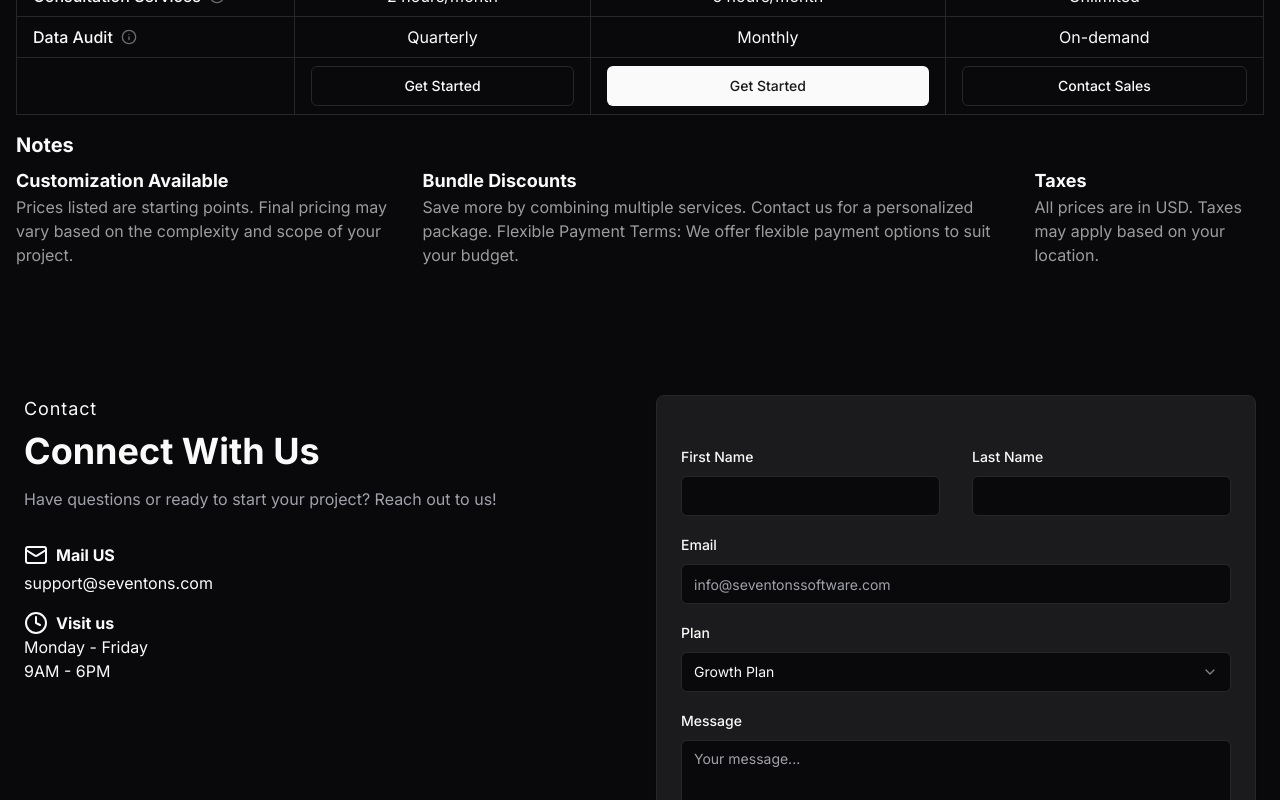
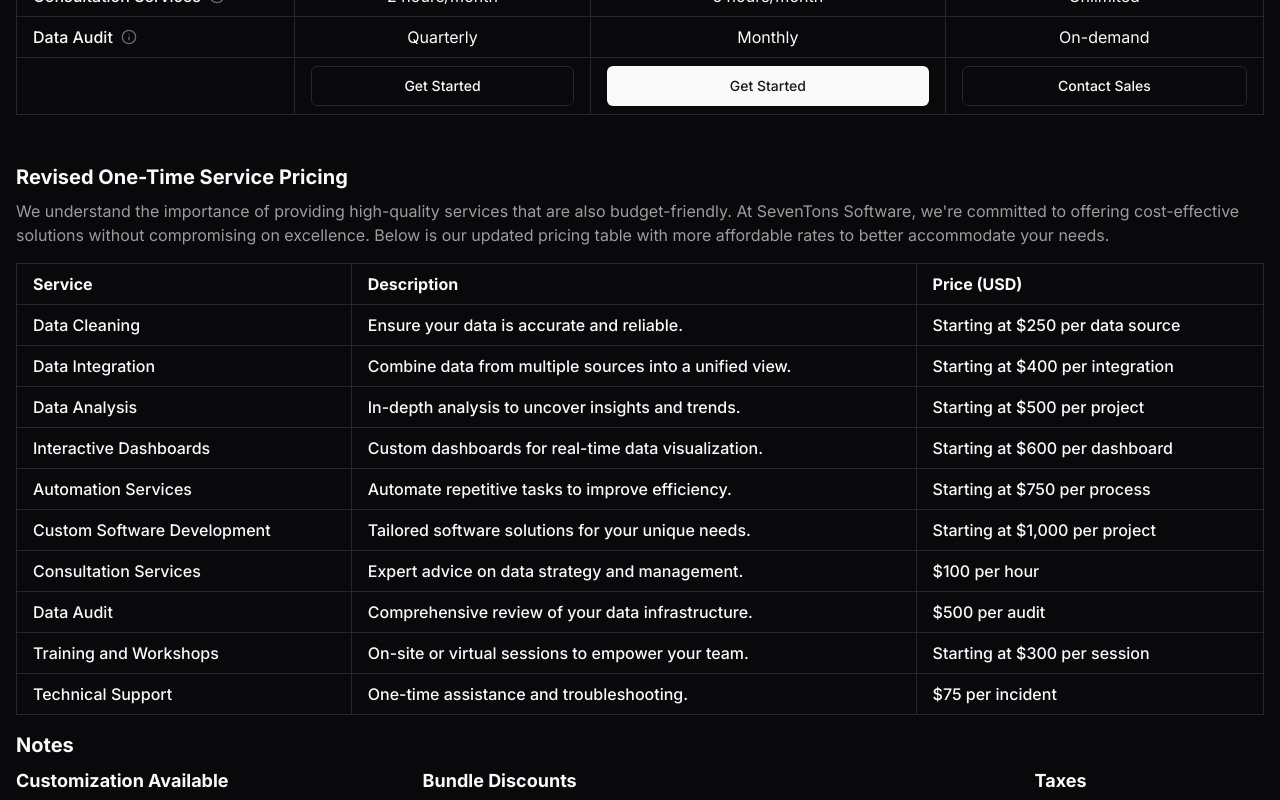
Before and after one commit to MarkivV/janeloch, a Next.js app: page / in a window 1280 px wide. Shown: the part 4500-5300 px from the top of the page. Built offline with nearby package versions, Linux system fonts and the light colour scheme.

Commit message:
add table

```diff
--- a/components/layout/sections/contact.tsx
+++ b/components/layout/sections/contact.tsx
@@ -25,7 +25,7 @@
 import { Textarea } from "@/components/ui/textarea";
 import { useToast } from "@/hooks/use-toast";
 import { zodResolver } from "@hookform/resolvers/zod";
-import { Clock, Mail } from "lucide-react";
+import { Mail } from "lucide-react";
 import { useForm } from "react-hook-form";
 import { z } from "zod";
 
@@ -46,7 +46,7 @@
       firstName: "",
       lastName: "",
       email: "",
-      plan: "Growth Plan",
+      plan: "Professional Plan",
       message: "",
     },
   });
@@ -116,18 +116,6 @@
 
               <div>support@seventons.com</div>
             </div>
-
-            <div>
-              <div className="flex gap-2">
-                <Clock />
-                <div className="font-bold">Visit us</div>
-              </div>
-
-              <div>
-                <div>Monday - Friday</div>
-                <div>9AM - 6PM</div>
-              </div>
-            </div>
           </div>
         </div>
 
@@ -178,7 +166,7 @@
                         <FormControl>
                           <Input
                             type="email"
-                            placeholder="info@seventonssoftware.com"
+                            placeholder="mail@example.com"
                             {...field}
                           />
                         </FormControl>
@@ -205,14 +193,14 @@
                             </SelectTrigger>
                           </FormControl>
                           <SelectContent>
-                            <SelectItem value="Starter Plan">
-                              Starter Plan
+                            <SelectItem value="Basic Plan">
+                              Basic Plan
                             </SelectItem>
-                            <SelectItem value="Growth Plan">
-                              Growth Plan
+                            <SelectItem value="Professional Plan">
+                              Professional Plan
                             </SelectItem>
-                            <SelectItem value="Premium Plan">
-                              Premium Plan
+                            <SelectItem value="Enterprise Plan">
+                              Enterprise Plan
                             </SelectItem>
                           </SelectContent>
                         </Select>
--- a/components/layout/sections/pricing.tsx
+++ b/components/layout/sections/pricing.tsx
@@ -30,13 +30,66 @@
   benefitList: string[];
 }
 
+const services = [
+  {
+    service: "Data Cleaning",
+    description: "Ensure your data is accurate and reliable.",
+    price: "Starting at $250 per data source",
+  },
+  {
+    service: "Data Integration",
+    description: "Combine data from multiple sources into a unified view.",
+    price: "Starting at $400 per integration",
+  },
+  {
+    service: "Data Analysis",
+    description: "In-depth analysis to uncover insights and trends.",
+    price: "Starting at $500 per project",
+  },
+  {
+    service: "Interactive Dashboards",
+    description: "Custom dashboards for real-time data visualization.",
+    price: "Starting at $600 per dashboard",
+  },
+  {
+    service: "Automation Services",
+    description: "Automate repetitive tasks to improve efficiency.",
+    price: "Starting at $750 per process",
+  },
+  {
+    service: "Custom Software Development",
+    description: "Tailored software solutions for your unique needs.",
+    price: "Starting at $1,000 per project",
+  },
+  {
+    service: "Consultation Services",
+    description: "Expert advice on data strategy and management.",
+    price: "$100 per hour",
+  },
+  {
+    service: "Data Audit",
+    description: "Comprehensive review of your data infrastructure.",
+    price: "$500 per audit",
+  },
+  {
+    service: "Training and Workshops",
+    description: "On-site or virtual sessions to empower your team.",
+    price: "Starting at $300 per session",
+  },
+  {
+    service: "Technical Support",
+    description: "One-time assistance and troubleshooting.",
+    price: "$75 per incident",
+  },
+];
+
 const plans: PlanProps[] = [
   {
-    title: "Starter Plan",
+    title: "Basic Plan",
     popular: 0,
     price: "$199",
     description: "",
-    buttonText: "Start Starter Plan",
+    buttonText: "Get started",
     benefitList: [
       "Data Cleaning (up to 2 sources)",
       "Basic Data Integration",
@@ -45,7 +98,7 @@
     ],
   },
   {
-    title: "Growth Plan",
+    title: "Professional Plan",
     popular: 1,
     price: "$350",
     description: "",
@@ -59,7 +112,7 @@
     ],
   },
   {
-    title: "Premium Plan",
+    title: "Enterprise Plan",
     popular: 0,
     price: "from $699",
     description: "",
@@ -262,7 +315,7 @@
         <h2 className="text-3xl font-bold text-center mb-8">
           Our Services Plans
         </h2>
-        <div className="overflow-x-auto">
+        <div className="overflow-x-auto mt-4">
           <table className="w-full border-collapse" role="table">
             <thead>
               <tr>
@@ -289,7 +342,7 @@
                         <TooltipTrigger asChild>
                           <div className="flex cursor-pointer items-center">
                             <p>{label}</p>
-                            <InfoIcon className="w-4 h-4 ml-2 text-white text-opacity-40" />
+                            <InfoIcon className="w-4 h-4 ml-2 hidden lg:block text-white text-opacity-40" />
                           </div>
                         </TooltipTrigger>
                         <TooltipContent>
@@ -341,7 +394,39 @@
             </tbody>
           </table>
         </div>
-        <div className="mt-4">
+        <div className="mt-12">
+          <h3 className="text-xl font-bold mt-4">
+            Revised One-Time Service Pricing
+          </h3>
+          <h4 className="mt-2 text-white text-opacity-60">
+            We understand the importance of providing high-quality services that
+            are also budget-friendly. At SevenTons Software, we&apos;re
+            committed to offering cost-effective solutions without compromising
+            on excellence. Below is our updated pricing table with more
+            affordable rates to better accommodate your needs.
+          </h4>
+          <div className="my-4 overflow-x-auto">
+            <table className="w-full border-collapse" role="table">
+              <thead>
+                <tr>
+                  <th className="border px-4 py-2 text-left">Service</th>
+                  <th className="border px-4 py-2 text-left">Description</th>
+                  <th className="border px-4 py-2 text-left">Price (USD)</th>
+                </tr>
+              </thead>
+              <tbody>
+                {services.map(({ service, description, price }) => (
+                  <tr key={service}>
+                    <td className="border px-4 py-2 font-medium">{service}</td>
+                    <td className="border px-4 py-2 font-medium">
+                      {description}
+                    </td>
+                    <td className="border px-4 py-2 font-medium">{price}</td>
+                  </tr>
+                ))}
+              </tbody>
+            </table>
+          </div>
           <h3 className="text-xl font-bold">Notes</h3>
           <div className="flex md:flex-row flex-col gap-4 justify-between mt-2">
             <div>
--- /dev/null
+++ b/components/ui/table.tsx
@@ -0,0 +1,117 @@
+import * as React from "react"
+
+import { cn } from "@/lib/utils"
+
+const Table = React.forwardRef<
+  HTMLTableElement,
+  React.HTMLAttributes<HTMLTableElement>
+>(({ className, ...props }, ref) => (
+  <div className="relative w-full overflow-auto">
+    <table
+      ref={ref}
+      className={cn("w-full caption-bottom text-sm", className)}
+      {...props}
+    />
+  </div>
+))
+Table.displayName = "Table"
+
+const TableHeader = React.forwardRef<
+  HTMLTableSectionElement,
+  React.HTMLAttributes<HTMLTableSectionElement>
+>(({ className, ...props }, ref) => (
+  <thead ref={ref} className={cn("[&_tr]:border-b", className)} {...props} />
+))
+TableHeader.displayName = "TableHeader"
+
+const TableBody = React.forwardRef<
+  HTMLTableSectionElement,
+  React.HTMLAttributes<HTMLTableSectionElement>
+>(({ className, ...props }, ref) => (
+  <tbody
+    ref={ref}
+    className={cn("[&_tr:last-child]:border-0", className)}
+    {...props}
+  />
+))
+TableBody.displayName = "TableBody"
+
+const TableFooter = React.forwardRef<
+  HTMLTableSectionElement,
+  React.HTMLAttributes<HTMLTableSectionElement>
+>(({ className, ...props }, ref) => (
+  <tfoot
+    ref={ref}
+    className={cn(
+      "border-t bg-muted/50 font-medium [&>tr]:last:border-b-0",
+      className
+    )}
+    {...props}
+  />
+))
+TableFooter.displayName = "TableFooter"
+
+const TableRow = React.forwardRef<
+  HTMLTableRowElement,
+  React.HTMLAttributes<HTMLTableRowElement>
+>(({ className, ...props }, ref) => (
+  <tr
+    ref={ref}
+    className={cn(
+      "border-b transition-colors hover:bg-muted/50 data-[state=selected]:bg-muted",
+      className
+    )}
+    {...props}
+  />
+))
+TableRow.displayName = "TableRow"
+
+const TableHead = React.forwardRef<
+  HTMLTableCellElement,
+  React.ThHTMLAttributes<HTMLTableCellElement>
+>(({ className, ...props }, ref) => (
+  <th
+    ref={ref}
+    className={cn(
+      "h-12 px-4 text-left align-middle font-medium text-muted-foreground [&:has([role=checkbox])]:pr-0",
+      className
+    )}
+    {...props}
+  />
+))
+TableHead.displayName = "TableHead"
+
+const TableCell = React.forwardRef<
+  HTMLTableCellElement,
+  React.TdHTMLAttributes<HTMLTableCellElement>
+>(({ className, ...props }, ref) => (
+  <td
+    ref={ref}
+    className={cn("p-4 align-middle [&:has([role=checkbox])]:pr-0", className)}
+    {...props}
+  />
+))
+TableCell.displayName = "TableCell"
+
+const TableCaption = React.forwardRef<
+  HTMLTableCaptionElement,
+  React.HTMLAttributes<HTMLTableCaptionElement>
+>(({ className, ...props }, ref) => (
+  <caption
+    ref={ref}
+    className={cn("mt-4 text-sm text-muted-foreground", className)}
+    {...props}
+  />
+))
+TableCaption.displayName = "TableCaption"
+
+export {
+  Table,
+  TableHeader,
+  TableBody,
+  TableFooter,
+  TableHead,
+  TableRow,
+  TableCell,
+  TableCaption,
+}
```
